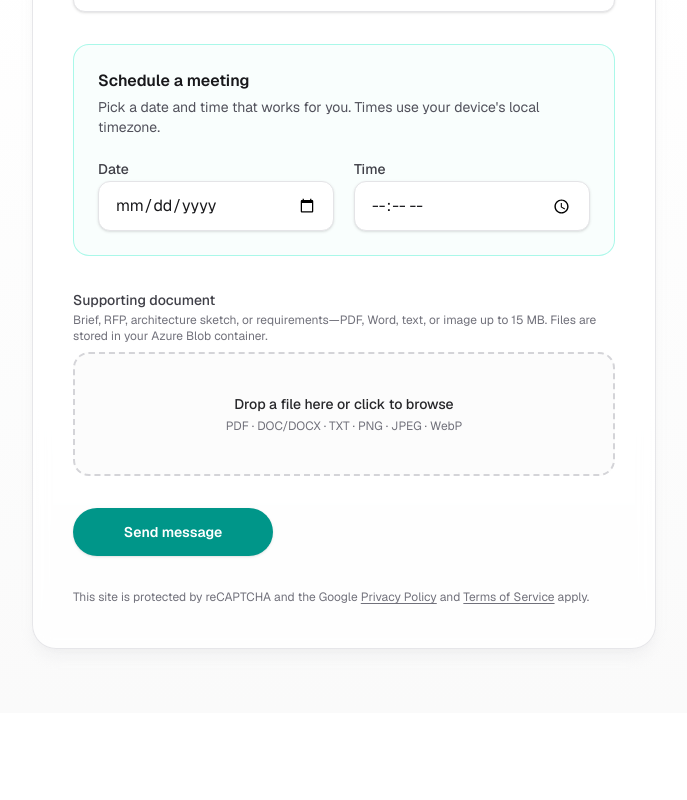
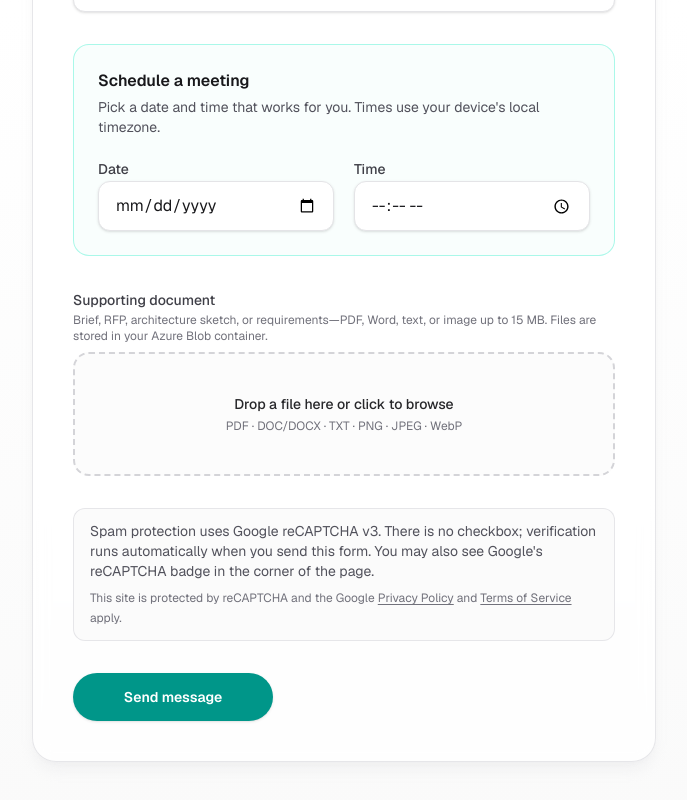
Before and after one commit to mpaydar/myStartUp, a Next.js app: page /get_touch in a window 1280 px wide. Shown: the part 813-1613 px from the top of the page, without its empty margins (296-983 px from the left). Before the commit the page ends 1526 px from the top, so only its background shows below. Built offline with nearby package versions, Linux system fonts and the light colour scheme; no server answers.

Commit message:
recaptcha

```diff
--- a/app/components/ContactForm.tsx
+++ b/app/components/ContactForm.tsx
@@ -1,8 +1,9 @@
 "use client";
 
-import { executeRecaptchaV3 } from "@/lib/recaptchaClient";
+import { executeRecaptchaV3, preloadRecaptchaV3 } from "@/lib/recaptchaClient";
 import {
   useCallback,
+  useEffect,
   useRef,
   useState,
   useSyncExternalStore,
@@ -43,6 +44,13 @@ export function ContactForm({ recaptchaSiteKey }: ContactFormProps) {
     if (file) setFileName(file.name);
     else setFileName(null);
   }, []);
+
+  useEffect(() => {
+    if (!recaptchaSiteKey) return;
+    void preloadRecaptchaV3(recaptchaSiteKey).catch(() => {
+      // Domain or network issues surface on submit with a user-facing message.
+    });
+  }, [recaptchaSiteKey]);
 
   async function handleSubmit(e: React.FormEvent<HTMLFormElement>) {
     e.preventDefault();
@@ -335,16 +343,14 @@ export function ContactForm({ recaptchaSiteKey }: ContactFormProps) {
         </div>
       ) : null}
 
-      <button
-        type="submit"
-        disabled={status === "submitting" || !recaptchaSiteKey}
-        className="inline-flex h-12 w-full items-center justify-center rounded-full bg-teal-600 text-sm font-semibold text-white shadow-sm transition-[transform,background-color] enabled:hover:scale-[1.01] enabled:hover:bg-teal-500 enabled:active:scale-[0.99] disabled:cursor-not-allowed disabled:opacity-60 sm:w-auto sm:min-w-[200px]"
-      >
-        {status === "submitting" ? "Sending…" : "Send message"}
-      </button>
-
       {recaptchaSiteKey ? (
-        <p className="text-xs leading-relaxed text-zinc-500 dark:text-zinc-500">
+        <div className="rounded-xl border border-zinc-200/90 bg-zinc-50/80 px-4 py-3 text-sm text-zinc-600 dark:border-zinc-700 dark:bg-zinc-900/50 dark:text-zinc-400">
+          <p>
+            Spam protection uses Google reCAPTCHA v3. There is no checkbox;
+            verification runs automatically when you send this form. You may also
+            see Google&apos;s reCAPTCHA badge in the corner of the page.
+          </p>
+          <p className="mt-2 text-xs leading-relaxed text-zinc-500 dark:text-zinc-500">
             This site is protected by reCAPTCHA and the Google{" "}
             <a
               href="https://policies.google.com/privacy"
@@ -365,7 +371,16 @@ export function ContactForm({ recaptchaSiteKey }: ContactFormProps) {
             </a>{" "}
             apply.
           </p>
+        </div>
       ) : null}
+
+      <button
+        type="submit"
+        disabled={status === "submitting" || !recaptchaSiteKey}
+        className="inline-flex h-12 w-full items-center justify-center rounded-full bg-teal-600 text-sm font-semibold text-white shadow-sm transition-[transform,background-color] enabled:hover:scale-[1.01] enabled:hover:bg-teal-500 enabled:active:scale-[0.99] disabled:cursor-not-allowed disabled:opacity-60 sm:w-auto sm:min-w-[200px]"
+      >
+        {status === "submitting" ? "Sending…" : "Send message"}
+      </button>
     </form>
   );
 }
--- a/lib/recaptchaClient.ts
+++ b/lib/recaptchaClient.ts
@@ -9,6 +9,10 @@ declare global {
   interface Window {
     grecaptcha?: Grecaptcha;
   }
+}
+
+export function preloadRecaptchaV3(siteKey: string): Promise<void> {
+  return loadRecaptchaScript(siteKey);
 }
 
 function loadRecaptchaScript(siteKey: string): Promise<void> {
```
Lines whose indentation alone changed are shown as unchanged.
